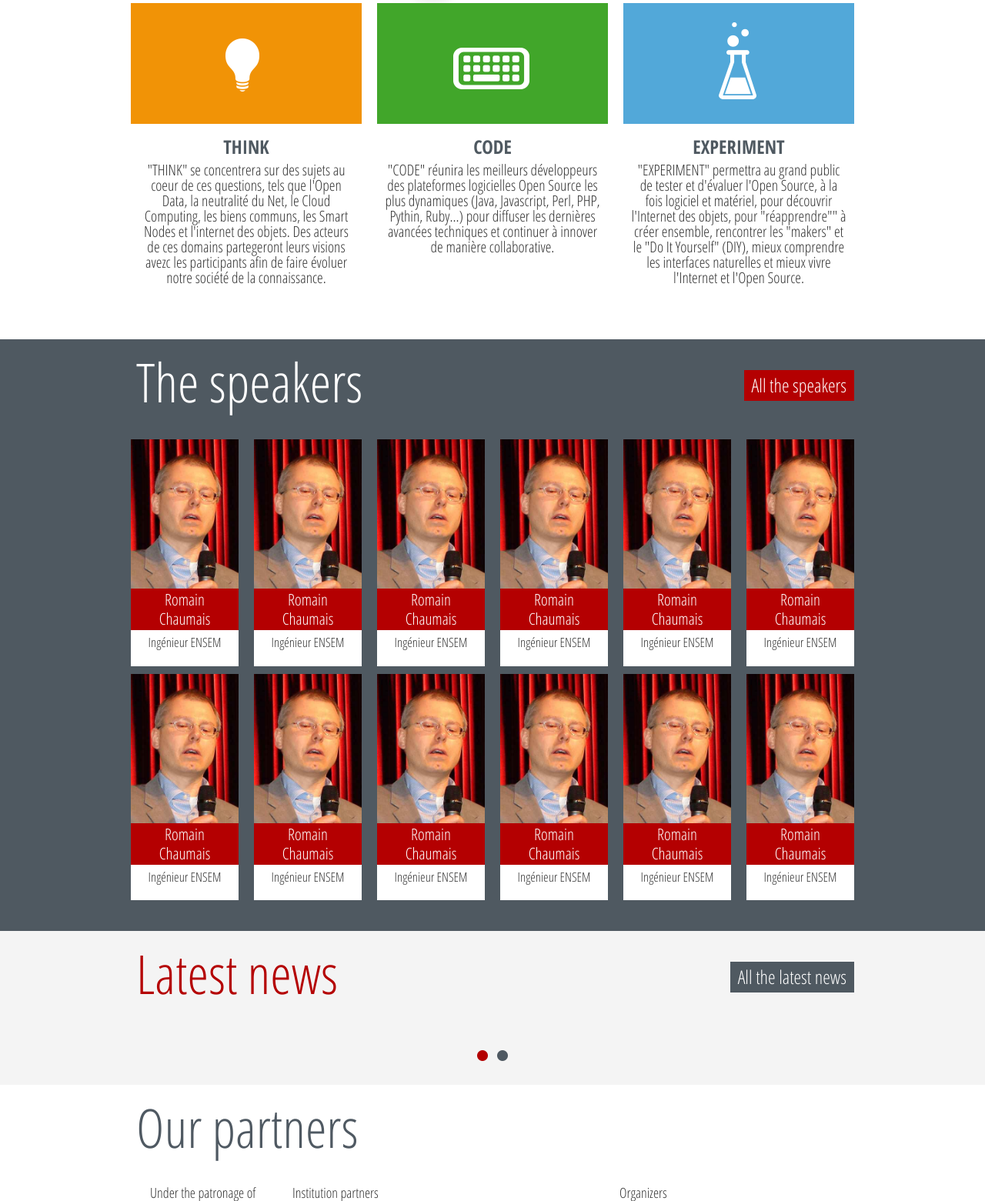
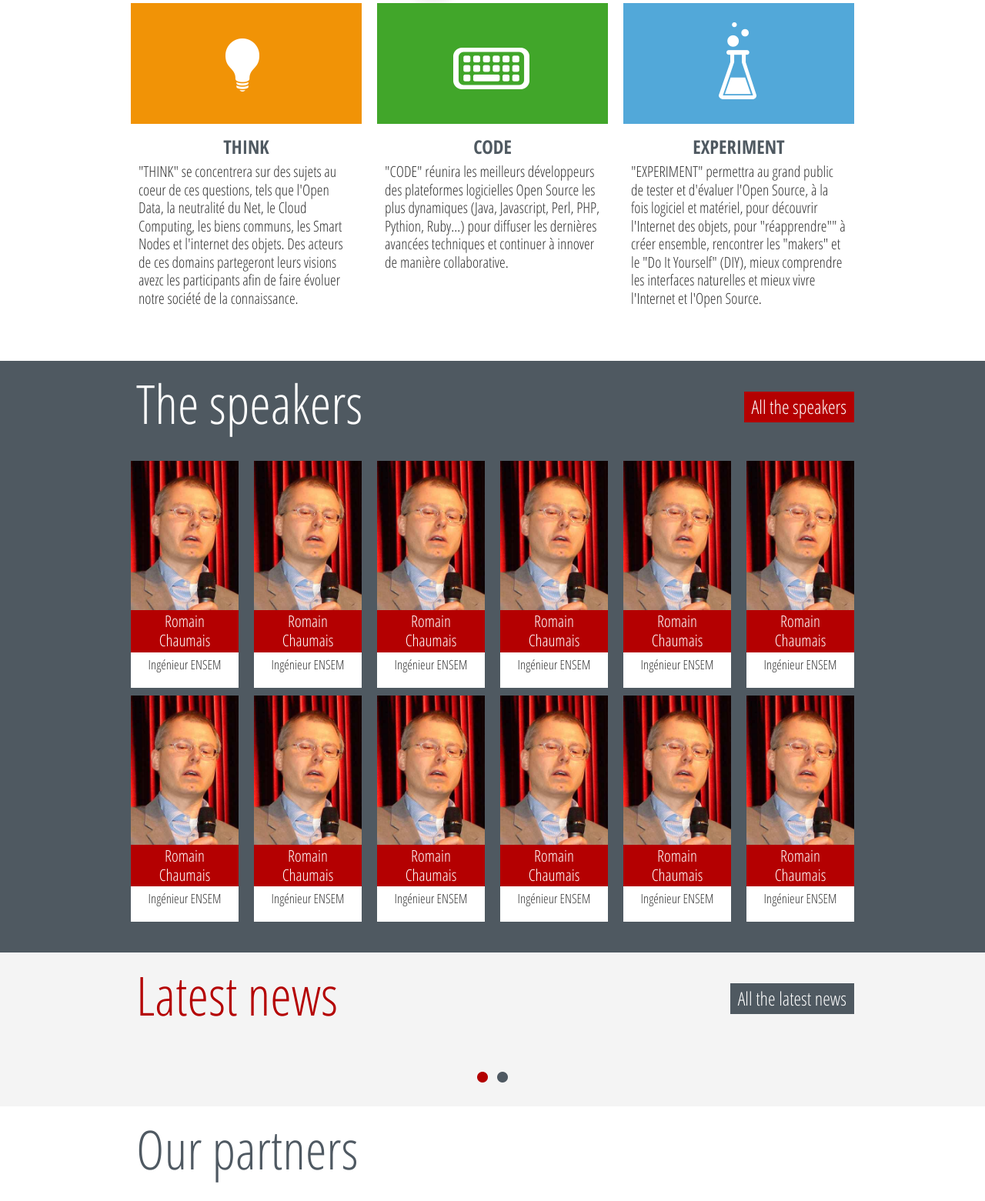
Before and after one commit to OWF/owf2013, a Python web app: template website/templates/index.html in a window 1280 px wide. Shown: the part 606-2167 px from the top of the page at 77% size. Run offline with Jinja, Linux system fonts and the light colour scheme; the template is opened without the code that fills it, so the values that code supplies are empty.

Commit message:
Various tweaks.

```diff
--- a/deps.txt
+++ b/deps.txt
@@ -1,3 +1,5 @@
+-e git+https://github.com/abilian/abilian-core.git#egg=Abilian-Core
+
 Babel==0.9.6
 Fabric==1.6.0
 Flask==0.9
@@ -8,7 +10,6 @@
 Frozen-Flask==0.10
 Jinja2==2.6
 Markdown==2.3.1
-PIL==1.1.7
 Pillow==1.7.8
 PyYAML==3.10
 Werkzeug==0.8.3
@@ -28,5 +29,8 @@
 ssh==1.8.0
 webassets==0.8
 wsgiref==0.1.2
+
 bleach
 closure
+argh
+fabric
--- a/main.py
+++ b/main.py
@@ -23,7 +23,7 @@
   print("Done.")
 
 
-def serve(server='127.0.0.1', port=5001, debug=DEBUG):
+def serve(server='127.0.0.1', port=5002, debug=DEBUG):
   """ Serves this site.
   """
   if not debug:
--- a/website/config.py
+++ b/website/config.py
@@ -24,7 +24,7 @@
 MAIN_MENU = {'fr': [('', u'Accueil'),
                     ('a-propos/', u'A propos'),
                     ('speakers/', u"Intervenants"),
-                    ('programme/', u'Programe'),
+                    ('programme/', u'Programme'),
                     ('lieu/', u'Lieu'),
                     ('news/', u'Actualités'),
                     ('registration/', u'Inscription', 'menu-registration')],
--- a/website/static/css/stylesheet.css
+++ b/website/static/css/stylesheet.css
@@ -191,15 +191,21 @@
   margin-bottom: 60px;
 }
 
-.domain {
-  text-align: center;
+.domain a {
+  text-decoration: none;
+  color: #333333;
+}
+
+.domain p {
+  /* text-align: center; */
   padding-left: 10px;
   padding-right: 10px;
   font-family: 'Open Sans Condensed', sans-serif;
   font-size: 1.4em;
+  line-height: 1.2em;
 }
 
-.domain-title {
+.domain h3 {
   color: #4F5961;
   text-align: center;
   margin-bottom: 0;
--- a/website/templates/index.html
+++ b/website/templates/index.html
@@ -6,20 +6,26 @@
   <div class="container">
     <div id="middle-img">
       <h1>
+        {% if lang == 'fr' %}
+        Le forum open source mondial<br/>
+        <span>pour définir le futur<br/> du numérique</span>
+        {% else %}
         The world open source forum<br/>
         <span>to shape the digital <br/> future</span>
+        {% endif %}
       </h1>
     </div>
   </div>
 
   <div class="container" style="width: 940px;">
     <div id="domains" class="row">
-      <div class="span4">
+      <div class="span4 domain">
+        <a href="/{{ lang }}/think/">
         <img src="/static/pictures/idea-img.png"/>
 
-        <h3 class="domain-title">THINK</h3>
+        <h3>THINK</h3>
 
-        <p class="domain">"THINK" se concentrera sur des sujets au coeur de ces
+        <p>"THINK" se concentrera sur des sujets au coeur de ces
           questions, tels que l'Open
           Data,
           la neutralité du Net,
@@ -29,27 +35,30 @@
           partegeront leurs visions avezc les participants afin de faire évoluer
           notre société de la
           connaissance.</p>
+        </a>
       </div>
-      <div class="span4">
+
+      <div class="span4 domain">
+        <a href="/{{ lang }}/code/">
         <img src="/static/pictures/keyboard-img.png"/>
 
-        <h3 class="domain-title">CODE</h3>
+        <h3>CODE</h3>
 
-        <p class="domain">"CODE" réunira les meilleurs développeurs des
-          plateformes logicielles Open Source
-          les
-          plus dynamiques (Java,
-          Javascript, Perl, PHP, Pythin, Ruby...) pour diffuser les dernières
-          avancées techniques et continuer à
-          innover
+        <p>"CODE" réunira les meilleurs développeurs des
+          plateformes logicielles Open Source les plus dynamiques (Java,
+          Javascript, Perl, PHP, Pythion, Ruby...) pour diffuser les dernières
+          avancées techniques et continuer à innover
           de manière collaborative.</p>
+        </a>
       </div>
-      <div class="span4">
+
+      <div class="span4 domain">
+        <a href="/{{ lang }}/experiment/">
         <img src="/static/pictures/experience-img.png"/>
 
-        <h3 class="domain-title">EXPERIMENT</h3>
+        <h3>EXPERIMENT</h3>
 
-        <p class="domain">"EXPERIMENT" permettra au grand public de tester et
+        <p>"EXPERIMENT" permettra au grand public de tester et
           d'évaluer l'Open Source, à la
           fois
           logiciel et matériel,
@@ -59,16 +68,18 @@
           It Yourself" (DIY), mieux comprendre les interfaces naturelles et
           mieux vivre l'Internet et l'Open
           Source.</p>
+        </a>
       </div>
     </div>
   </div>
+
   <div id="speaker">
     <div class="container">
       <div class="container">
-        <h1 class="section-title speaker-title">The speakers</h1>
+        <h1 class="section-title speaker-title">{{ _("The speakers") }}</h1>
 
-        <h3 class="section-button"><a class="section-button-a" href="#speakers">All
-          the speakers</a></h3>
+        <h3 class="section-button"><a class="section-button-a"
+            href="#speakers">{{ _("All the speakers") }}</a></h3>
       </div>
       <div class="row">
         <div class="span2">
```
Also changed, not shown: pages/fr/code/index.md (added, +11 -0 lines), pages/fr/experiment/index.md (added, +7 -0 lines), pages/fr/think/index.md (added, +29 -0 lines), website/translations/fr/LC_MESSAGES/messages.po, 3 other files.
